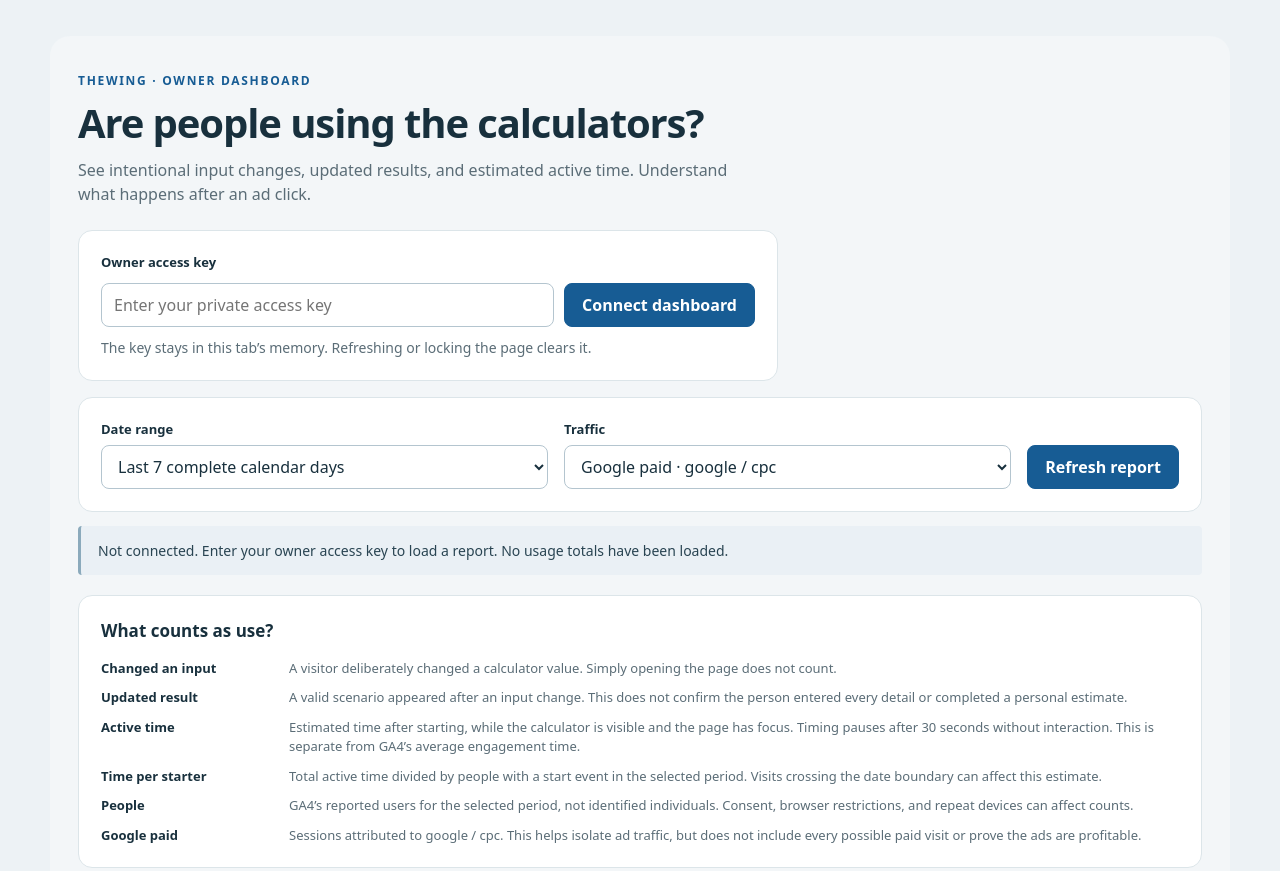
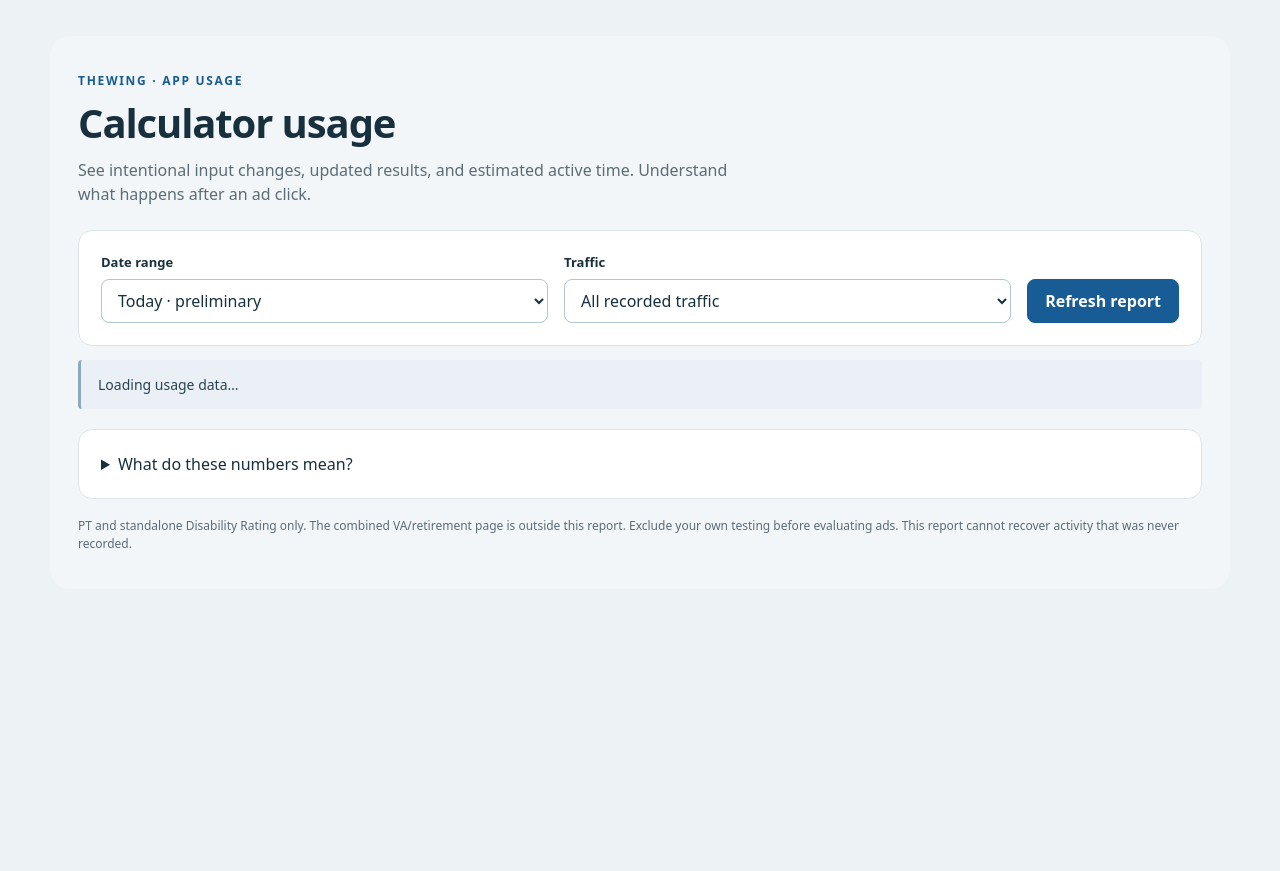
Before and after one commit to djoneorozco/TheWing.ai, a website: page public/calculator-dashboard.html in a window 1280 px wide. Shown: the top 871 px of the page. After the commit the page ends 800 px from the top, so only its background shows below. Drawn offline with Linux system fonts and the light colour scheme.

Commit message:
Update calculator-dashboard.html

```diff
--- a/public/calculator-dashboard.html
+++ b/public/calculator-dashboard.html
@@ -13,25 +13,17 @@
 <!-- WEBFLOW CONTENT START -->
 <section id="tw-usage-dashboard" aria-label="Calculator usage dashboard">
   <header>
-    <p class="tw-eyebrow">TheWing · Owner dashboard</p>
-    <h1>Are people using the calculators?</h1>
+    <p class="tw-eyebrow">TheWing · App usage</p>
+    <h1>Calculator usage</h1>
     <p class="tw-lede">See intentional input changes, updated results, and estimated active time. Understand what happens after an ad click.</p>
   </header>
-  <div class="tw-access" data-ui="access">
-    <label for="tw-usage-key">Owner access key</label>
-    <div class="tw-access-row">
-      <input id="tw-usage-key" data-ui="key" type="password" autocomplete="off" spellcheck="false" maxlength="128" placeholder="Enter your private access key">
-      <button type="button" data-ui="unlock">Connect dashboard</button>
-    </div>
-    <p class="tw-muted">The key stays in this tab’s memory. Refreshing or locking the page clears it.</p>
-  </div>
   <div class="tw-toolbar">
     <div class="tw-filter">
       <label for="tw-usage-period">Date range</label>
       <select id="tw-usage-period" data-ui="period">
         <option value="last7">Last 7 complete calendar days</option>
         <option value="yesterday">Yesterday</option>
-        <option value="today">Today · preliminary</option>
+        <option value="today" selected>Today · preliminary</option>
         <option value="last30">Last 30 complete calendar days</option>
       </select>
     </div>
@@ -39,19 +31,18 @@
       <label for="tw-usage-traffic">Traffic</label>
       <select id="tw-usage-traffic" data-ui="traffic">
         <option value="google-paid">Google paid · google / cpc</option>
-        <option value="all">All recorded traffic</option>
+        <option value="all" selected>All recorded traffic</option>
       </select>
     </div>
     <button type="button" data-ui="refresh">Refresh report</button>
-    <button type="button" class="tw-secondary" data-ui="lock" hidden>Lock</button>
   </div>
-  <p class="tw-notice" data-ui="status" role="status" aria-live="polite">Not connected. Enter your owner access key to load a report. No usage totals have been loaded.</p>
+  <p class="tw-notice" data-ui="status" role="status" aria-live="polite">Loading usage data…</p>
   <div data-ui="results" hidden>
     <p class="tw-meta" data-ui="meta"></p>
     <div class="tw-cards" data-ui="cards"></div>
   </div>
-  <aside class="tw-definitions">
-    <h3>What counts as use?</h3>
+  <details class="tw-definitions">
+    <summary>What do these numbers mean?</summary>
     <dl>
       <dt>Changed an input</dt><dd>A visitor deliberately changed a calculator value. Simply opening the page does not count.</dd>
       <dt>Updated result</dt><dd>A valid scenario appeared after an input change. This does not confirm the person entered every detail or completed a personal estimate.</dd>
@@ -60,7 +51,7 @@
       <dt>People</dt><dd>GA4’s reported users for the selected period, not identified individuals. Consent, browser restrictions, and repeat devices can affect counts.</dd>
       <dt>Google paid</dt><dd>Sessions attributed to google / cpc. This helps isolate ad traffic, but does not include every possible paid visit or prove the ads are profitable.</dd>
     </dl>
-  </aside>
+  </details>
   <p class="tw-footer">PT and standalone Disability Rating only. The combined VA/retirement page is outside this report. Exclude your own testing before evaluating ads. This report cannot recover activity that was never recorded.</p>
 </section>
 <!-- WEBFLOW CONTENT END -->
```
